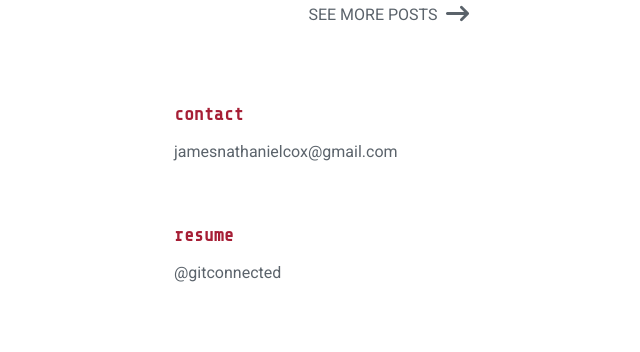
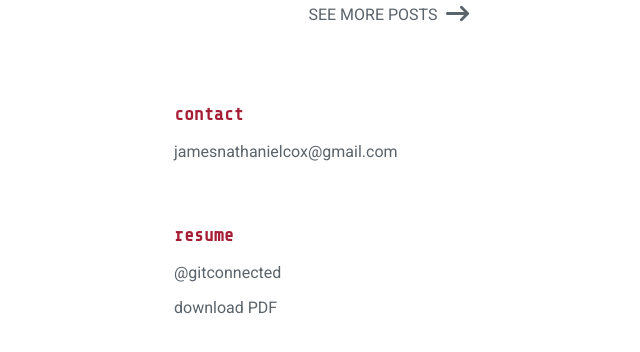
Before and after one commit to jamesncox/portfolio-v2, a React (Create React App) app: page / in a window 1280 px wide. Shown: the part 4090-4442 px from the top of the page, without its empty margins (82-722 px from the left). Built offline with nearby package versions, Linux system fonts and the light colour scheme.

Commit message:
Update Resume.js with downloadable PDF link

```diff
--- a/src/components/contact/Resume.js
+++ b/src/components/contact/Resume.js
@@ -8,6 +8,9 @@ export default function Resume() {
             <a className="email" href="https://gitconnected.com/jamesncox/resume" rel="noopener noreferrer" target="_blank">
                 <p>@gitconnected</p>
             </a>
+            <a className="email" href="../../assets/pdfs/James Cox Resume.pdf" download rel="noopener noreferrer" target="_blank">
+                <p>download PDF</p>
+            </a>
         </>
     )
 }
```
